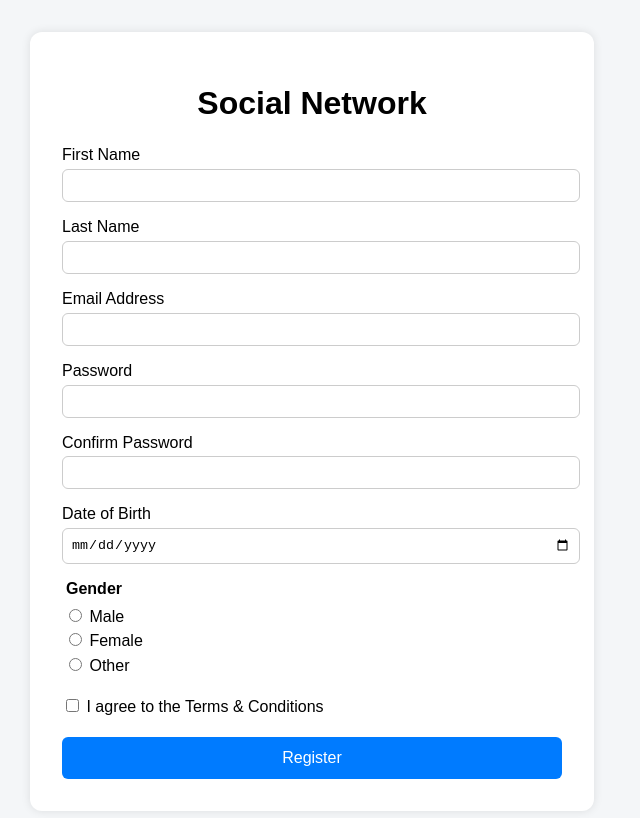
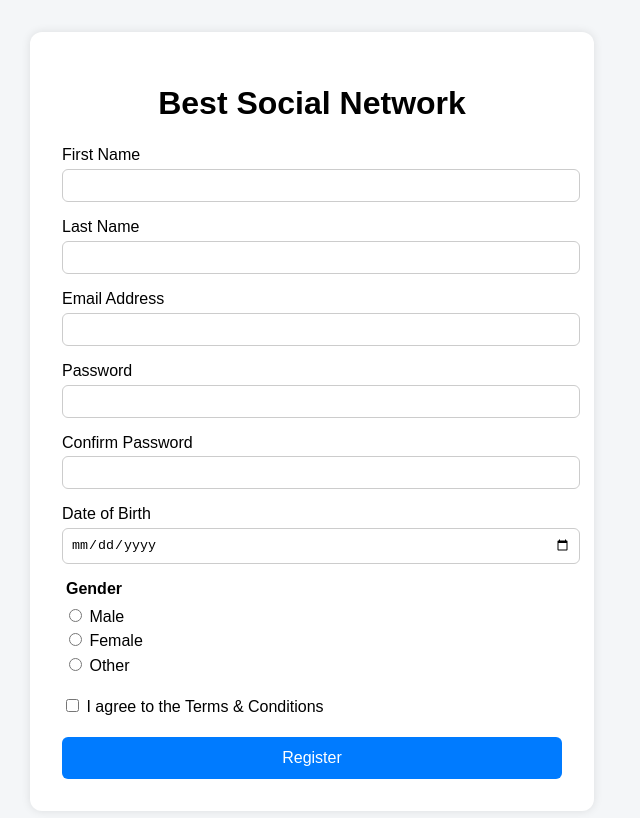
Before and after one commit to Romanmanman/Register-Form, a plain HTML site: page index.html in a window 1280 px wide. Shown: the whole page, without its empty margins (328-968 px from the left). Drawn offline with Linux system fonts and the light colour scheme.

```diff
--- a/index.html
+++ b/index.html
@@ -8,7 +8,7 @@
 </head>
 <body>
   <main class="registration-container">
-    <h1>Social Network</h1>
+    <h1>Best Social Network</h1>
     <form id="registrationForm" class="form">
       <div class="form-group">
         <label for="firstName">First Name</label>
```
